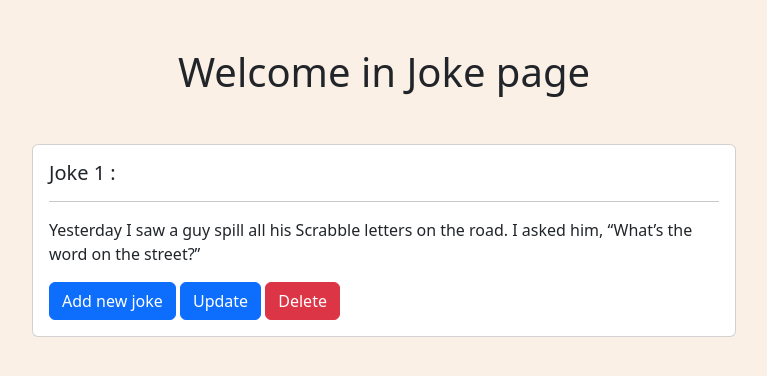
After one commit to mouad5-bot/-website-joke-, a PHP site: page /pages/joke.php in a window 1280 px wide. The commit adds this page. Shown: the top 376 px of the page, without its empty margins (256-1023 px from the left). Run offline with PHP 8.4, Linux system fonts and the light colour scheme.

Commit message:
integration of frontend

```diff
--- /dev/null
+++ b/pages/joke.php
@@ -0,0 +1,31 @@
+<!DOCTYPE html>
+<html lang="en">
+<head>
+    <meta charset="UTF-8">
+    <meta http-equiv="X-UA-Compatible" content="IE=edge">
+    <meta name="viewport" content="width=device-width, initial-scale=1.0">
+    <link rel="stylesheet" href="../assets/css/style.css">
+    <link href="https://cdn.jsdelivr.net/npm/bootstrap@5.3.0-alpha1/dist/css/bootstrap.min.css" rel="stylesheet" integrity="sha384-GLhlTQ8iRABdZLl6O3oVMWSktQOp6b7In1Zl3/Jr59b6EGGoI1aFkw7cmDA6j6gD" crossorigin="anonymous">
+    <link rel="stylesheet" href="https://cdn.jsdelivr.net/npm/bootstrap-icons@1.10.3/font/bootstrap-icons.css">
+    <title>Joke | Fun</title>
+</head>
+<body>
+  <div class="">
+    <h1 class="text-center m-5">Welcome in Joke page</h1>
+  </div>
+  <div class="card_container">
+    <div class="card mb-3">
+      <div class="card-body">
+        <h5 class="card-title">Joke 1 :</h5>
+        <hr>
+        <p class="card-text">Yesterday I saw a guy spill all his Scrabble letters on the road. I asked him, “What’s the word on the street?”</p>
+        <a href="#" class="btn btn-primary">Add new joke</a>
+        <a href="#" class="btn btn-primary">Update</a>
+        <a href="#" class="btn btn-danger">Delete</a>
+      </div>
+    </div>
+  </div>
+
+<script src="../assets/js/main.js"></script>
+</body>
+</html>
```
Also changed, not shown: index.php (renamed from index.html, +5 -12 lines), assets/css/style.css (renamed from style.css), assets/js/main.js (added), pages/login.php (added), pages/logup.php (added).
